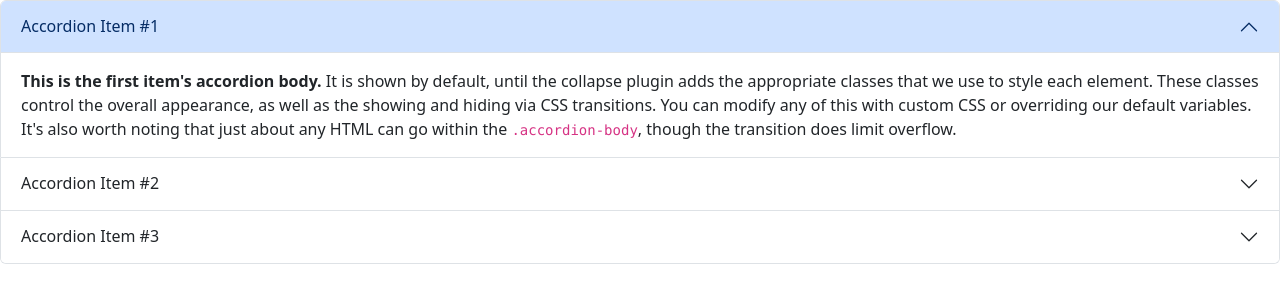
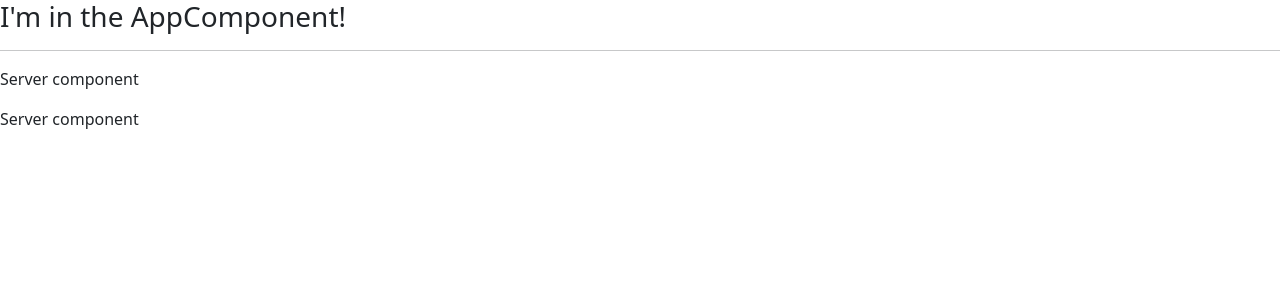
Before and after one commit to HaryAgni/angular-revision, an Angular app in the folder revision/: page / in a window 1280 px wide. Shown: the top 302 px of the page. Built offline with nearby package versions, Linux system fonts and the light colour scheme.

Commit message:
creating and nesting components

```diff
--- a/revision/src/app/app.component.html
+++ b/revision/src/app/app.component.html
@@ -1,38 +1,3 @@
-<div class="accordion" id="accordionExample">
-  <div class="accordion-item">
-    <h2 class="accordion-header">
-      <button class="accordion-button" type="button" data-bs-toggle="collapse" data-bs-target="#collapseOne" aria-expanded="true" aria-controls="collapseOne">
-        Accordion Item #1
-      </button>
-    </h2>
-    <div id="collapseOne" class="accordion-collapse collapse show" data-bs-parent="#accordionExample">
-      <div class="accordion-body">
-        <strong>This is the first item's accordion body.</strong> It is shown by default, until the collapse plugin adds the appropriate classes that we use to style each element. These classes control the overall appearance, as well as the showing and hiding via CSS transitions. You can modify any of this with custom CSS or overriding our default variables. It's also worth noting that just about any HTML can go within the <code>.accordion-body</code>, though the transition does limit overflow.
-      </div>
-    </div>
-  </div>
-  <div class="accordion-item">
-    <h2 class="accordion-header">
-      <button class="accordion-button collapsed" type="button" data-bs-toggle="collapse" data-bs-target="#collapseTwo" aria-expanded="false" aria-controls="collapseTwo">
-        Accordion Item #2
-      </button>
-    </h2>
-    <div id="collapseTwo" class="accordion-collapse collapse" data-bs-parent="#accordionExample">
-      <div class="accordion-body">
-        <strong>This is the second item's accordion body.</strong> It is hidden by default, until the collapse plugin adds the appropriate classes that we use to style each element. These classes control the overall appearance, as well as the showing and hiding via CSS transitions. You can modify any of this with custom CSS or overriding our default variables. It's also worth noting that just about any HTML can go within the <code>.accordion-body</code>, though the transition does limit overflow.
-      </div>
-    </div>
-  </div>
-  <div class="accordion-item">
-    <h2 class="accordion-header">
-      <button class="accordion-button collapsed" type="button" data-bs-toggle="collapse" data-bs-target="#collapseThree" aria-expanded="false" aria-controls="collapseThree">
-        Accordion Item #3
-      </button>
-    </h2>
-    <div id="collapseThree" class="accordion-collapse collapse" data-bs-parent="#accordionExample">
-      <div class="accordion-body">
-        <strong>This is the third item's accordion body.</strong> It is hidden by default, until the collapse plugin adds the appropriate classes that we use to style each element. These classes control the overall appearance, as well as the showing and hiding via CSS transitions. You can modify any of this with custom CSS or overriding our default variables. It's also worth noting that just about any HTML can go within the <code>.accordion-body</code>, though the transition does limit overflow.
-      </div>
-    </div>
-  </div>
-</div>
+<h3>I'm in the AppComponent!</h3>
+<hr>
+<app-servers></app-servers>
--- a/revision/src/app/app.module.ts
+++ b/revision/src/app/app.module.ts
@@ -3,10 +3,14 @@
 
 import { AppComponent } from './app.component';
 import { FormsModule } from '@angular/forms';
+import { ServerComponent } from './server/server.component';
+import { ServersComponent } from './servers/servers.component';
 
 @NgModule({
   declarations: [
-    AppComponent
+    AppComponent,
+    ServerComponent,
+    ServersComponent
   ],
   imports: [
     BrowserModule,
--- /dev/null
+++ b/revision/src/app/server/server.component.html
@@ -0,0 +1 @@
+<p>Server component</p>
--- /dev/null
+++ b/revision/src/app/servers/servers.component.html
@@ -0,0 +1,2 @@
+<app-server></app-server>
+<app-server></app-server>
```
Also changed, not shown: revision/src/app/server/server.component.ts (added, +9 -0 lines), revision/src/app/servers/servers.component.ts (added, +10 -0 lines), revision/src/app/servers/servers.component.css (added), 1 other file (tests, documents, lock files or other folders).
